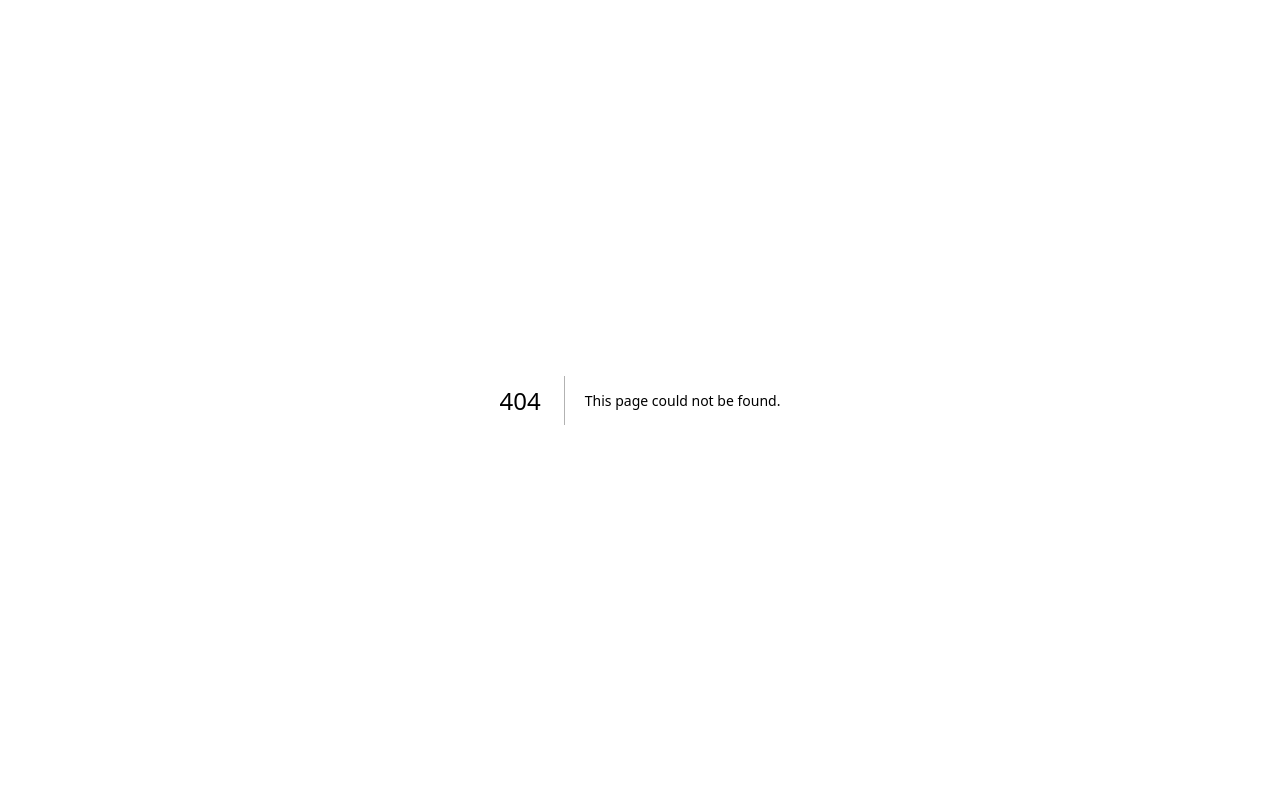
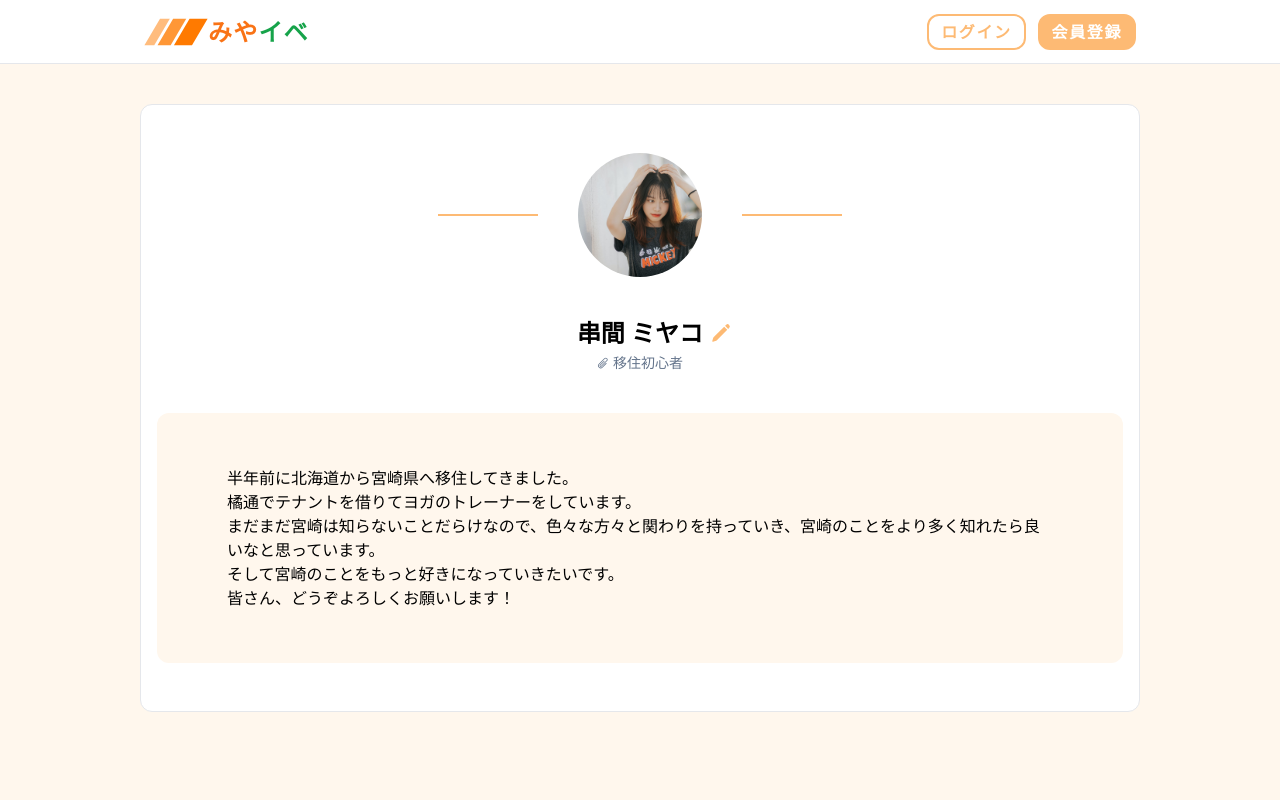
Before and after one commit to Naoki-Yuzu/miyazaki-event-app, a Next.js app: page /profile in a window 1280 px wide. Before the commit this address had no page. Shown: the top 800 px of the page. Built offline with nearby package versions, Linux system fonts and the light colour scheme.

Commit message:
プロフィールページの実装

```diff
--- /dev/null
+++ b/pages/profile.tsx
@@ -0,0 +1,49 @@
+import { PaperClipIcon, PencilIcon } from '@heroicons/react/24/solid';
+import Image from 'next/image';
+import Link from 'next/link';
+import React, { ReactElement } from 'react';
+import Layout from '../components/layout';
+import { NextPageWithLayout } from './_app';
+
+const Profile: NextPageWithLayout = () => {
+  return (
+    <div className="flex justify-center">
+      <div className="mt-10 border w-[90%] sm:max-w-[1000px] bg-white rounded-xl flex flex-col justify-center gap-6 sm:gap-10 py-7 sm:py-12 items-center">
+        <div className="flex items-center gap-10">
+          <span className="border-b-2 border-orange-300 w-12 sm:w-[100px]"/>
+          <Image className="h-16 w-16 sm:h-[124px] sm:w-[124px] rounded-full object-cover" src="/profile-image.jpg" alt="プロフィール画像" height={500} width={500} />
+          <span className="border-b-2 border-orange-300 w-12 sm:w-[100px]"/>
+        </div>
+        <div className="flex flex-col items-center gap-1 relative">
+          <h3 className="text-lg sm:text-2xl font-semibold">串間 ミヤコ</h3>
+          <Link href="/update-profile" className="p-1 sm:p-0 absolute top-[1px] right-[-28px] sm:top-[6px]">
+            <PencilIcon className="h-4 w-4 sm:h-5 sm:w-5 text-orange-300 "/>
+          </Link>
+          <div className="flex items-center gap-1">
+            <PaperClipIcon className="h-3 w-3 sm:h-[14px] sm:hw-[14px] text-slate-500"/>
+            <p className="text-xs sm:text-sm text-slate-500">移住初心者</p>
+          </div>
+        </div>
+        <div className="bg-orange-50 sm:px-[70px] sm:py-[30px] sm:min-h-[250px] flex items-center mx-4 p-5 rounded-xl">
+          <p className="text-sm sm:text-base">
+            半年前に北海道から宮崎県へ移住してきました。<br />
+            橘通でテナントを借りてヨガのトレーナーをしています。<br />
+            まだまだ宮崎は知らないことだらけなので、色々な方々と関わりを持っていき、宮崎のことをより多く知れたら良いなと思っています。<br />
+            そして宮崎のことをもっと好きになっていきたいです。<br />
+            皆さん、どうぞよろしくお願いします！<br />
+          </p>
+        </div>
+      </div>
+    </div>
+  );
+};
+
+Profile.getLayout = function getLayout(page: ReactElement) {
+  return (
+    <Layout>
+      {page}
+    </Layout>
+  );
+}
+
+export default Profile;
```
